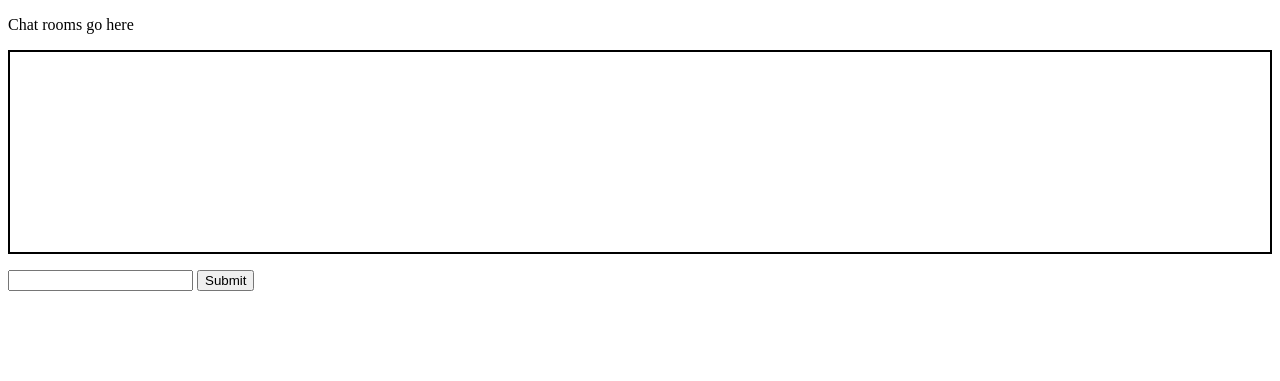
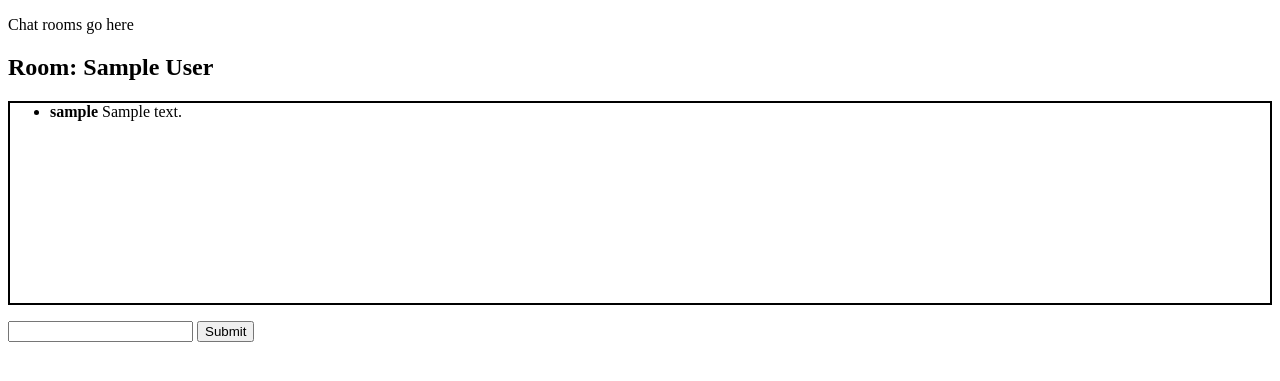
Before and after one commit to tyday/chat, a Flask app: template templates/index.html in a window 1280 px wide. Shown: the part 34-415 px from the top of the page. Run offline with Flask 2, Linux system fonts and the light colour scheme; the visitor is signed in with stand-in values (Sample User, id 1); the template is opened without the code that fills it: most values are stand-ins (such as "Sample title", 1, 10 or a date in 2020); some libraries are stand-ins or nearby versions.

Commit message:
add: Display previous chat log on open window

```diff
--- a/application.py
+++ b/application.py
@@ -8,7 +8,7 @@ app = Flask(__name__)
 app.config["SECRET_KEY"] = 'secret!'
 socketio = SocketIO(app)
 
-chat_rooms = {0:{"name":"general","chat_log":[]},1:{"name":"hobbies","chat_log":[]}}
+chat_rooms = {0:{"name":"General","chat_log":[]},1:{"name":"hobbies","chat_log":[]}}
 
 
 @app.route("/")
@@ -22,7 +22,10 @@ def index():
     else:
         # return render_template("login.html")
         return redirect(url_for('login'))
-    user_data = {"user_name":user_name,"chat_room":chat_room}
+    session['chat_room_name'] = chat_rooms[chat_room]["name"]
+    chat_log = chat_rooms[chat_room]["chat_log"]
+    print(chat_log)
+    user_data = {"user_name":user_name,"chat_room":chat_room, "chat_log": chat_log}
     return render_template("index.html", user_data = user_data)
     # username = request.cookies.get('user_name')
     # if not username:
@@ -68,10 +71,9 @@ def chat(data):
     # chat_room = data["chat_room"]
     user_name = session["user_name"]
     chat_room = session["chat_room"]
-    text = data["chat_text"]
-    # print(text)
-    chat_rooms[chat_room]["chat_log"] = text
-    emit("announce chat", {"user_name":user_name, "chat_room":chat_room, "chat_text": text}, broadcast=True)
+    text_log = {"user_name": user_name, "text":data["chat_text"]}
+    chat_rooms[chat_room]["chat_log"].append(text_log)
+    emit("announce chat", {"user_name":user_name, "chat_room":chat_room, "chat_text": data["chat_text"]}, broadcast=True)
 
 if __name__=='__main__':
     socketio.run(app)
--- a/templates/index.html
+++ b/templates/index.html
@@ -19,7 +19,11 @@
         </ul>
     </section>
     <div id="chat_window">
+        <h2>Room: {{ session.chat_room_name }}</h2>
         <ul id="chat_window_list" >
+            {% for text in user_data.chat_log %}
+            <li><strong>{{ text.user_name }}</strong> {{ text.text }}</li>
+            {% endfor %}
         </ul>
     </div>
     <form action="" id="chat_box" method="GET">
```
